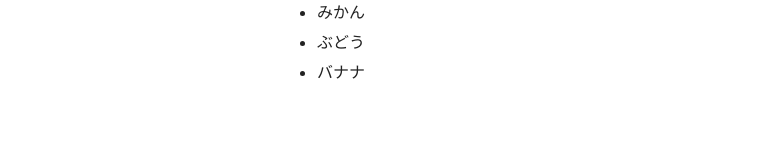
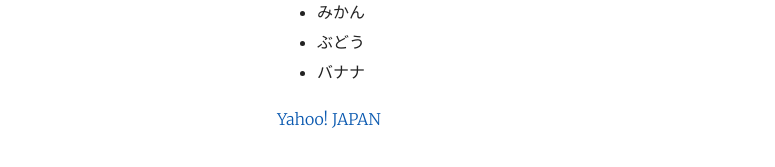
Before and after one commit to kouki3746/kouki3746.github.io, a Jekyll site: the page built from _posts/2023-04-28-article2 copy.md, in a window 1280 px wide. Shown: the part 671-838 px from the top of the page, without its empty margins (78-853 px from the left). Built offline with Jekyll 4.4.1, drawn with Linux system fonts in a browser that asks for light colours.

Commit message:
リンク付け

```diff
--- a/_posts/2023-04-28-article2 copy.md
+++ b/_posts/2023-04-28-article2 copy.md
@@ -22,3 +22,5 @@ categories:
 - みかん
 - ぶどう
 - バナナ
+
+[Yahoo! JAPAN](https://www.yahoo.co.jp/)
```
